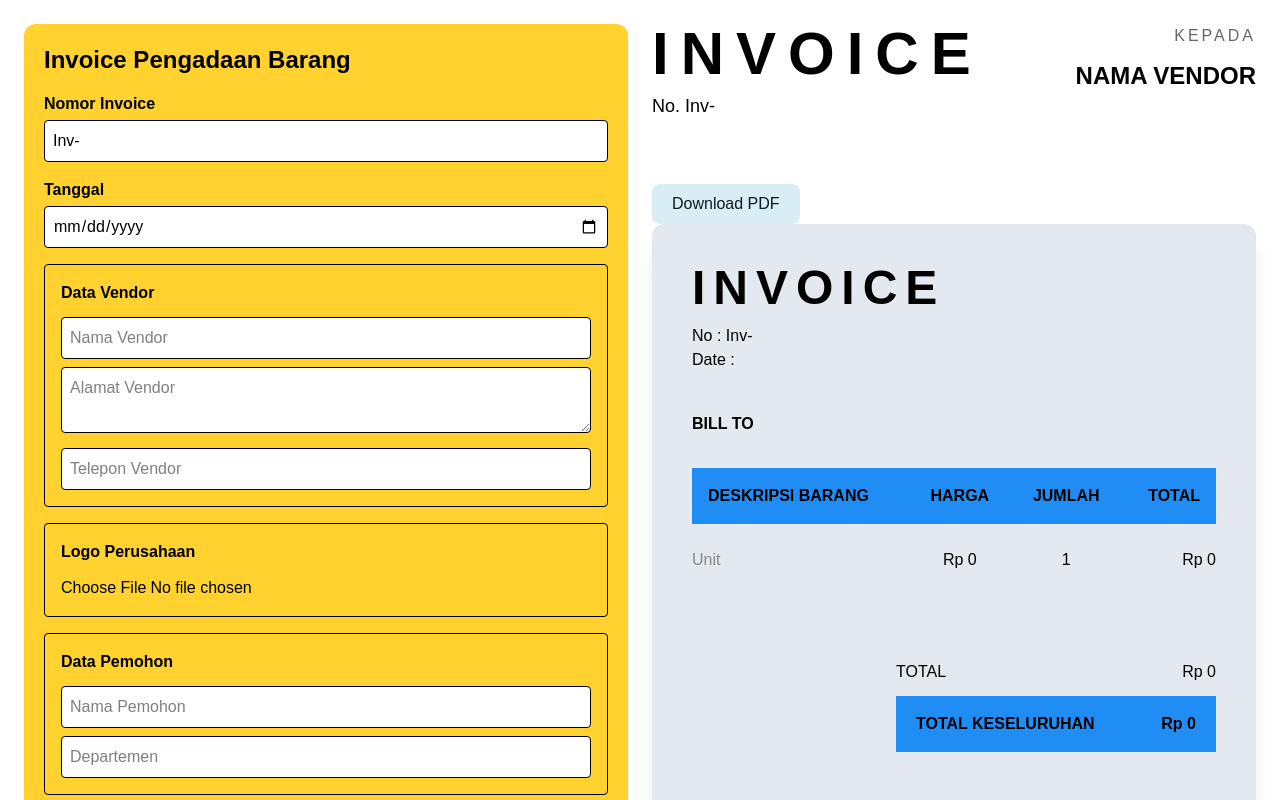
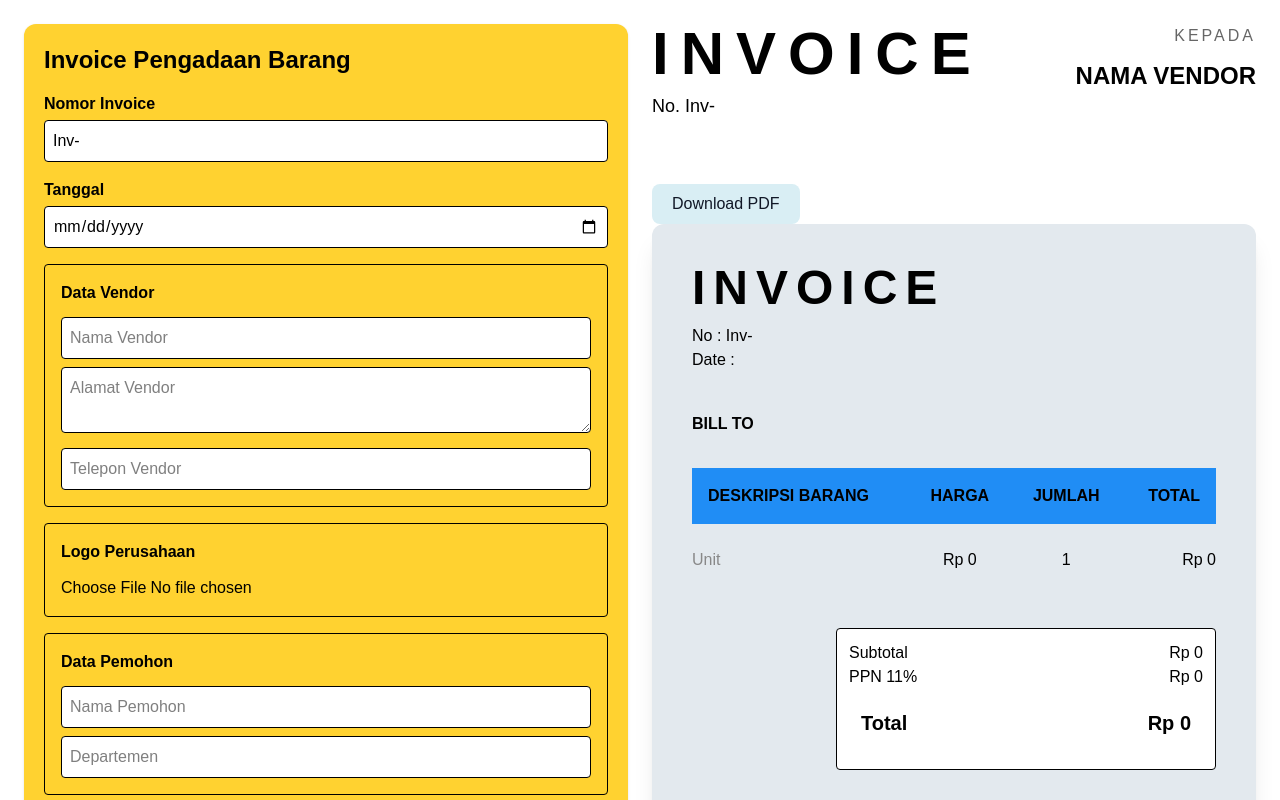
Before and after one commit to Rahmatadianto07/invoice_pengadaan_barang, a Next.js app: page / in a window 1280 px wide. Shown: the top 800 px of the page. Built offline with nearby package versions, Linux system fonts and the light colour scheme.

Commit message:
Update InvoicePreview.tsx

```diff
--- a/app/components/InvoicePreview.tsx
+++ b/app/components/InvoicePreview.tsx
@@ -200,30 +200,21 @@ export default function InvoicePreview({ data }: any) {
 
         {/* TOTAL */}
 
-        <div className="mt-16">
-          <div className="flex justify-end">
-            <div className="w-80">
-              <div className="flex justify-between mb-3">
-                <span>TOTAL</span>
+        <div className="flex justify-end">
+          <div className="border rounded p-3 bg-white w-95">
+            <div className="flex justify-between">
+              <span>Subtotal</span>
+              <span>Rp {subtotal.toLocaleString("id-ID")}</span>
+            </div>
 
-                <span>Rp {subtotal.toLocaleString("id-ID")}</span>
-              </div>
+            <div className="flex justify-between">
+              <span>PPN 11%</span>
+              <span>Rp {ppn.toLocaleString("id-ID")}</span>
+            </div>
 
-              <div
-                className="
-                    bg-[#208DF5]
-                    px-5
-                    py-4
-                    flex
-                    justify-between
-                    font-bold
-                    text-x
-                    "
-              >
-                <span>TOTAL KESELURUHAN</span>
-
-                <span>Rp {grandTotal.toLocaleString("id-ID")}</span>
-              </div>
+            <div className="flex justify-between font-bold text-xl py-5 px-3">
+              <span>Total</span>
+              <span>Rp {grandTotal.toLocaleString("id-ID")}</span>
             </div>
           </div>
         </div>
```
